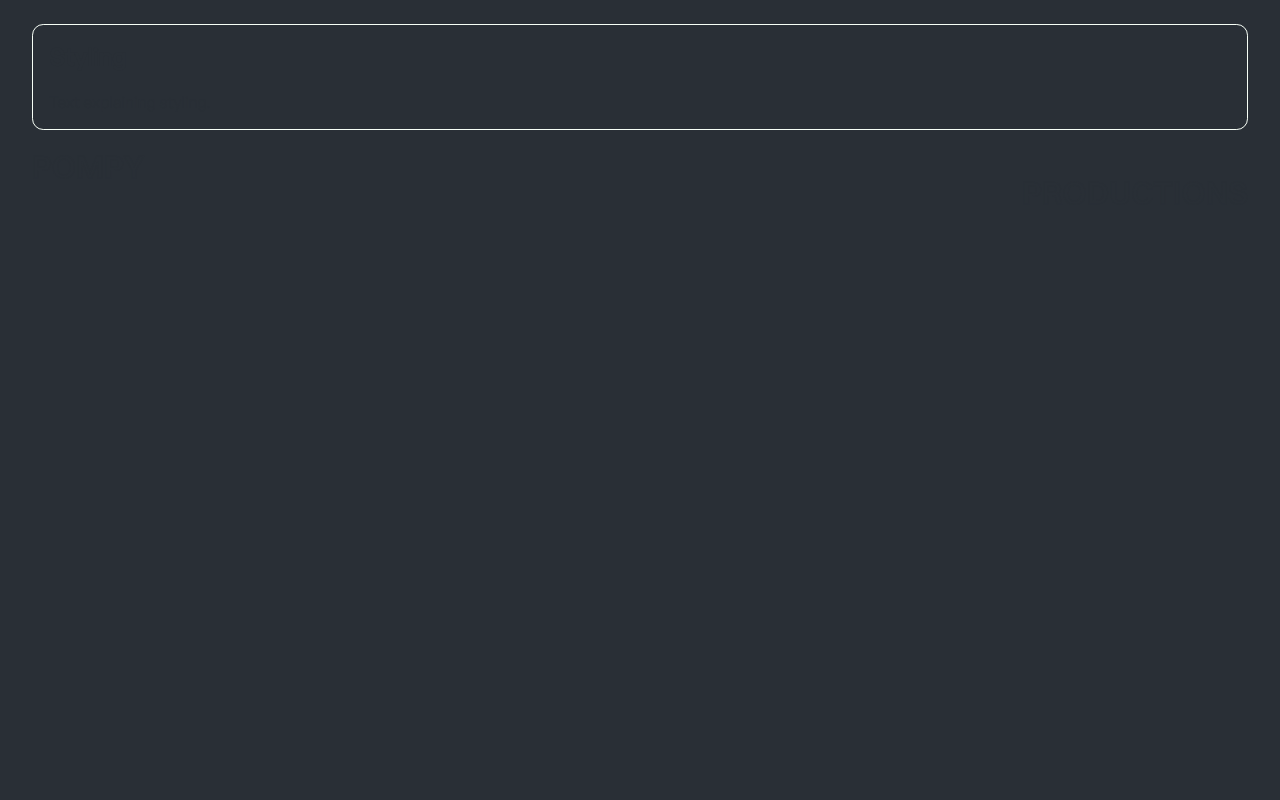
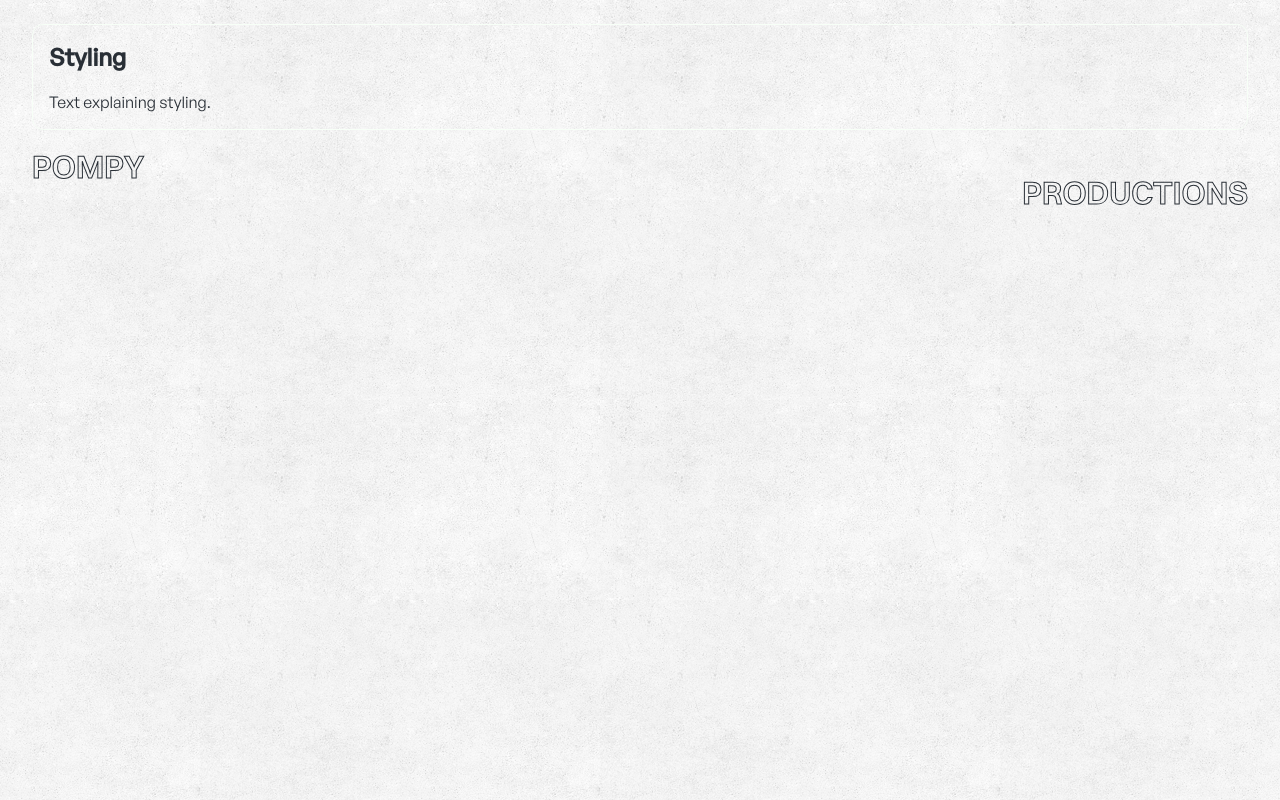
Before and after one commit to pompyproductions/pompy-website, a React app: page / in a window 1280 px wide. Built offline with nearby package versions, Linux system fonts and the light colour scheme.

Commit message:
Add background image

```diff
--- a/src/sass/layout/_root.scss
+++ b/src/sass/layout/_root.scss
@@ -1,5 +1,9 @@
+:root {
+  background-color: white;
+}
+
 #root {
-  background-color: var(--black);
+  background: url("../assets/subtle_grunge.png");
   color: var(--black);
   display: grid;
   grid-template-rows: min-content 1px 1fr;
```
Also changed, not shown: src/assets/subtle_grunge.png (added).
